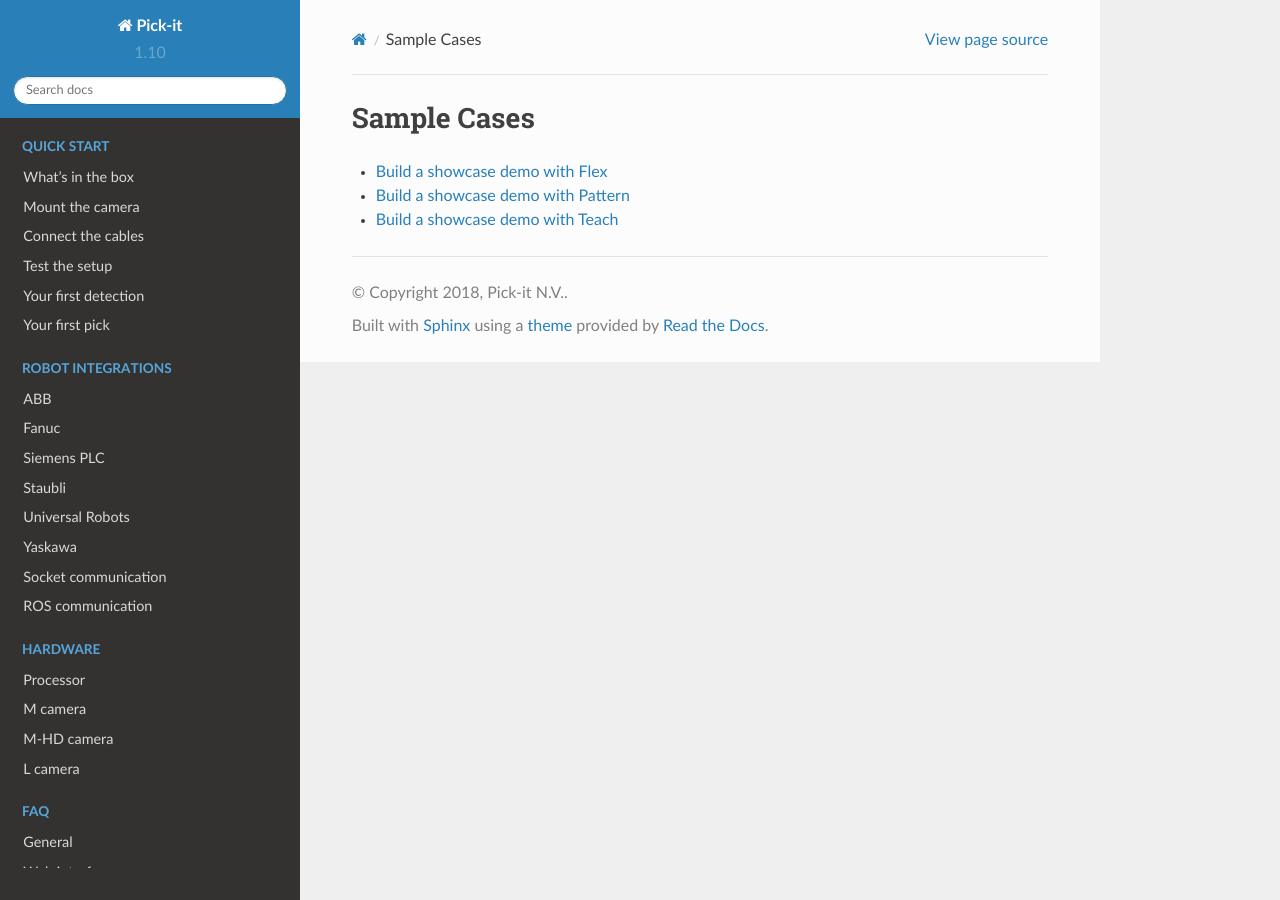
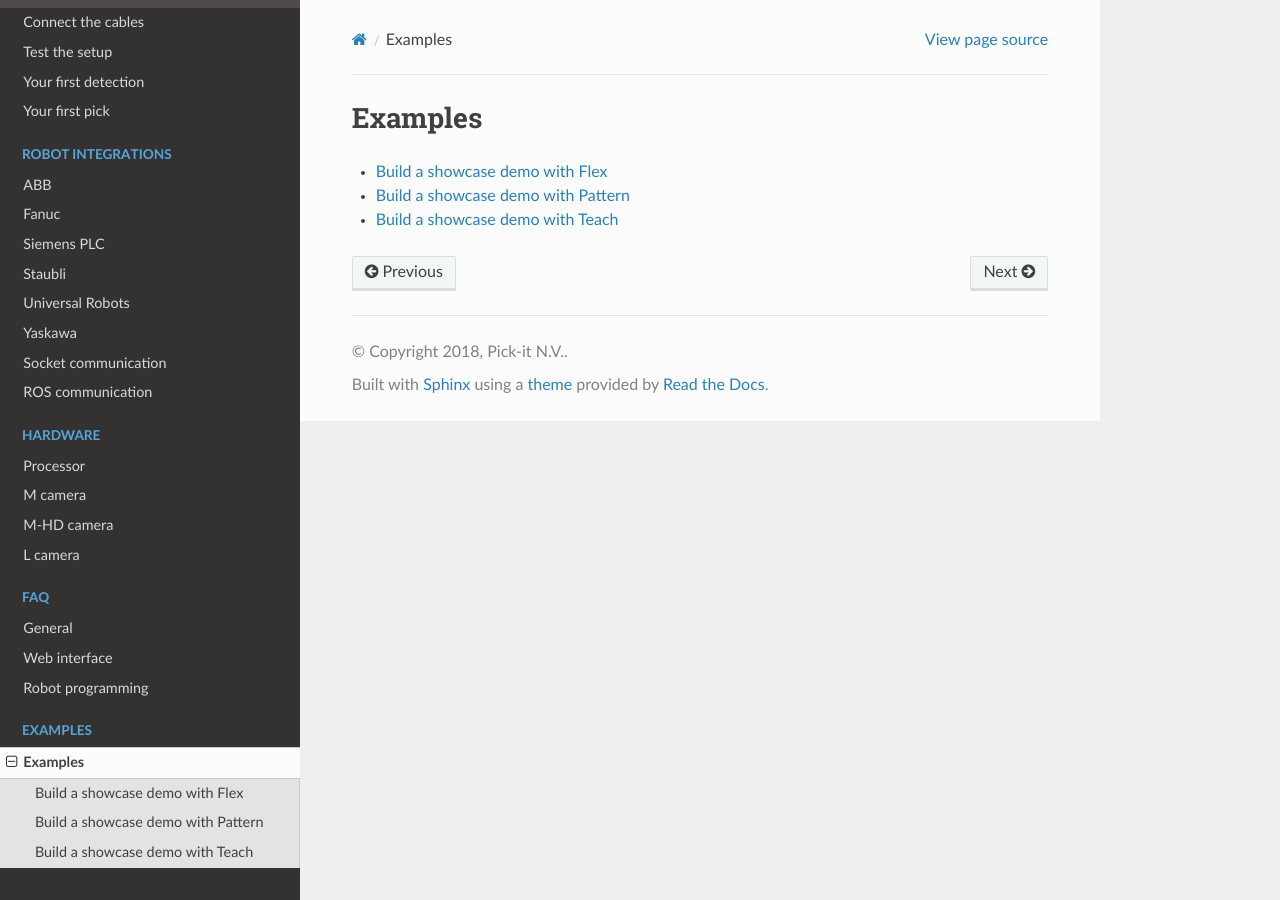
Before and after one commit to yuanshunning/pickit-docs, a Sphinx documentation site: the page built from docs/examples/index.rst, in a window 1280 px wide. Built offline with Sphinx 7.4.7 and the Read the Docs theme 2.0.0, drawn with Linux system fonts in a browser that asks for light colours; pages that are not in the unit, such as notebooks, are missing from menus.

Commit message:
Fixed examples section

```diff
--- a/docs/examples/index.rst
+++ b/docs/examples/index.rst
@@ -1,5 +1,5 @@
-Sample Cases
-============
+Examples
+========
 
 .. toctree::
   :glob:
--- a/docs/index.rst
+++ b/docs/index.rst
@@ -68,6 +68,6 @@ assembly tasks with a robot or machine.
 
 .. toctree::
   :maxdepth: 1
-  :caption: Sample cases
+  :caption: Examples
 
-  sample_cases/index
+  examples/index
```
